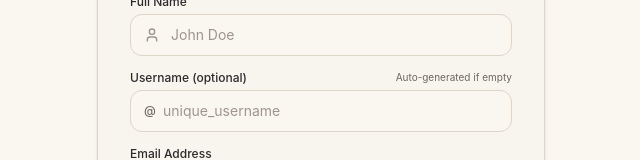
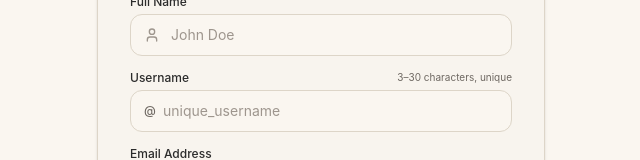
Before and after one commit to hemantdad3/Chat-App, a React (Vite) app in the folder client/: page /signup in a window 1280 px wide. Shown: the part 328-488 px from the top of the page, without its empty margins (319-959 px from the left). Built offline with nearby package versions, Linux system fonts and the light colour scheme; no server answers.

Commit message:
feat: make username field required during signup

```diff
--- a/client/src/components/auth/AuthForm.jsx
+++ b/client/src/components/auth/AuthForm.jsx
@@ -75,10 +75,14 @@ const AuthForm = ({ mode }) => {
       return setLocalError('Please enter your full name');
     }
 
-    if (isSignup && formData.username.trim()) {
+    if (isSignup && !formData.username.trim()) {
+      return setLocalError('Please choose a username');
+    }
+
+    if (isSignup) {
       const cleanUsername = formData.username.trim().toLowerCase();
       if (!/^[a-zA-Z0-9_]{3,30}$/.test(cleanUsername)) {
-        return setLocalError('Username must be 3–30 characters and contain only letters, numbers, or underscores');
+        return setLocalError('Username must be between 3 and 30 characters and contain only letters, numbers, and underscores');
       }
     }
 
@@ -231,14 +235,14 @@ const AuthForm = ({ mode }) => {
           </div>
         )}
 
-        {/* Username (Signup only) */}
+        {/* Username (Signup only, required) */}
         {isSignup && (
           <div>
             <div className="flex items-center justify-between mb-1">
               <label className="text-xs font-medium text-ink" htmlFor="username">
-                Username (optional)
+                Username
               </label>
-              <span className="text-[10px] text-ink-muted">Auto-generated if empty</span>
+              <span className="text-[10px] text-ink-muted">3–30 characters, unique</span>
             </div>
             <div className="relative">
               <span className="absolute left-3.5 top-1/2 -translate-y-1/2 text-xs font-medium text-ink-muted select-none">
```
Also changed, not shown: 1 other file (tests, documents, lock files or other folders).
